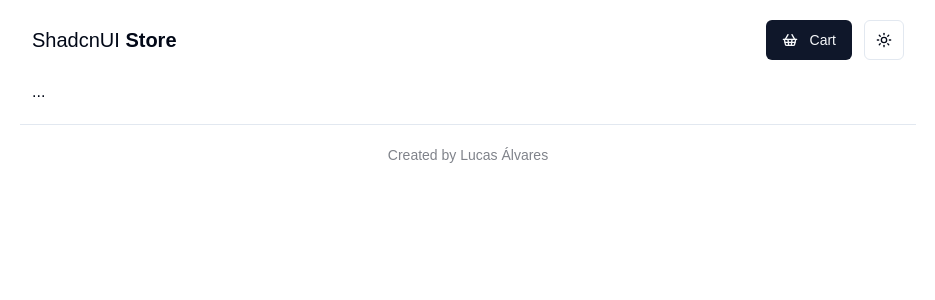
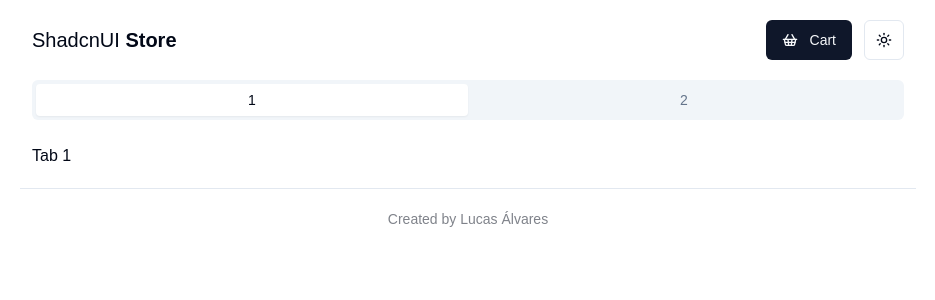
Before and after one commit to devkyo/store, a Next.js app: page / in a window 1280 px wide. Shown: the top 300 px of the page, without its empty margins (172-1107 px from the left). Built offline with nearby package versions, Linux system fonts and the light colour scheme.

Commit message:
feat: create skeleton and tab components

```diff
--- a/package.json
+++ b/package.json
@@ -13,6 +13,7 @@
     "@radix-ui/react-dropdown-menu": "^2.1.2",
     "@radix-ui/react-separator": "^1.1.0",
     "@radix-ui/react-slot": "^1.1.0",
+    "@radix-ui/react-tabs": "^1.1.1",
     "class-variance-authority": "^0.7.0",
     "clsx": "^2.1.1",
     "lucide-react": "^0.460.0",
--- a/src/app/page.tsx
+++ b/src/app/page.tsx
@@ -1,11 +1,18 @@
 import { Footer } from "@/components/footer";
 import { Header } from "@/components/header";
+import { TabsSkeleton } from "@/components/products/skeleton";
+import { ProductTabs } from "@/components/products/tab";
+import { Suspense } from "react";
 
 const Page = () => {
     return (
         <div className="w-full max-w-4xl mx-auto">
             <Header />
-            <div className="mx-3">...</div>
+            <div className="mx-3">
+                <Suspense fallback={<TabsSkeleton />}>
+                    <ProductTabs />
+                </Suspense>
+            </div>
             <Footer />
         </div>
     );
--- a/src/components/cart/sidebar.tsx
+++ b/src/components/cart/sidebar.tsx
@@ -12,7 +12,7 @@
 export const CartSidebar = () => {
     return (
         <Sheet>
-            <SheetTrigger>
+            <SheetTrigger asChild>
                 <Button>
                     <ShoppingBasketIcon className="mr-1" /> <p>Cart</p>
                 </Button>
--- /dev/null
+++ b/src/components/products/skeleton.tsx
@@ -0,0 +1,19 @@
+import { Skeleton } from "@/components/ui/skeleton";
+
+export const TabsSkeleton = () => {
+    return (
+        <div>
+            <Skeleton className="w-full h-10 rounded-xl" />
+            <div className="mt-6 grid gap-5 grid-cols-2 sm:grid-cols-3 md:grid-cols-4">
+                {Array.from({ length: 6 }, (item, index) => (
+                    <div key={index}>
+                        <Skeleton className="w-full h-32 rounded-xl" />
+                        <Skeleton className="mt-2 w-full h-7 rounded-xl" />
+                        <Skeleton className="mt-2 w-16 h-5 rounded-xl" />
+                        <Skeleton className="mt-2 w-full h-9 rounded-xl" />
+                    </div>
+                ))}
+            </div>
+        </div>
+    );
+};
--- /dev/null
+++ b/src/components/products/tab.tsx
@@ -0,0 +1,23 @@
+import { Tabs, TabsList, TabsTrigger } from "@/components/ui/tabs";
+import { TabsContent } from "@radix-ui/react-tabs";
+
+export const ProductTabs = () => {
+    return (
+        <Tabs defaultValue="tab1">
+            <TabsList className="flex">
+                <TabsTrigger value="tab1" className="flex-1">
+                    1
+                </TabsTrigger>
+                <TabsTrigger value="tab2" className="flex-1">
+                    2
+                </TabsTrigger>
+            </TabsList>
+            <TabsContent value="tab1" className="mt-6">
+                Tab 1
+            </TabsContent>
+            <TabsContent value="tab2" className="mt-6">
+                Tab 2
+            </TabsContent>
+        </Tabs>
+    );
+};
--- /dev/null
+++ b/src/components/ui/skeleton.tsx
@@ -0,0 +1,15 @@
+import { cn } from "@/lib/utils"
+
+function Skeleton({
+  className,
+  ...props
+}: React.HTMLAttributes<HTMLDivElement>) {
+  return (
+    <div
+      className={cn("animate-pulse rounded-md bg-muted", className)}
+      {...props}
+    />
+  )
+}
+
+export { Skeleton }
--- /dev/null
+++ b/src/components/ui/tabs.tsx
@@ -0,0 +1,55 @@
+"use client"
+
+import * as React from "react"
+import * as TabsPrimitive from "@radix-ui/react-tabs"
+
+import { cn } from "@/lib/utils"
+
+const Tabs = TabsPrimitive.Root
+
+const TabsList = React.forwardRef<
+  React.ElementRef<typeof TabsPrimitive.List>,
+  React.ComponentPropsWithoutRef<typeof TabsPrimitive.List>
+>(({ className, ...props }, ref) => (
+  <TabsPrimitive.List
+    ref={ref}
+    className={cn(
+      "inline-flex h-10 items-center justify-center rounded-md bg-muted p-1 text-muted-foreground",
+      className
+    )}
+    {...props}
+  />
+))
+TabsList.displayName = TabsPrimitive.List.displayName
+
+const TabsTrigger = React.forwardRef<
+  React.ElementRef<typeof TabsPrimitive.Trigger>,
+  React.ComponentPropsWithoutRef<typeof TabsPrimitive.Trigger>
+>(({ className, ...props }, ref) => (
+  <TabsPrimitive.Trigger
+    ref={ref}
+    className={cn(
+      "inline-flex items-center justify-center whitespace-nowrap rounded-sm px-3 py-1.5 text-sm font-medium ring-offset-background transition-all focus-visible:outline-none focus-visible:ring-2 focus-visible:ring-ring focus-visible:ring-offset-2 disabled:pointer-events-none disabled:opacity-50 data-[state=active]:bg-background data-[state=active]:text-foreground data-[state=active]:shadow-sm",
+      className
+    )}
+    {...props}
+  />
+))
+TabsTrigger.displayName = TabsPrimitive.Trigger.displayName
+
+const TabsContent = React.forwardRef<
+  React.ElementRef<typeof TabsPrimitive.Content>,
+  React.ComponentPropsWithoutRef<typeof TabsPrimitive.Content>
+>(({ className, ...props }, ref) => (
+  <TabsPrimitive.Content
+    ref={ref}
+    className={cn(
+      "mt-2 ring-offset-background focus-visible:outline-none focus-visible:ring-2 focus-visible:ring-ring focus-visible:ring-offset-2",
+      className
+    )}
+    {...props}
+  />
+))
+TabsContent.displayName = TabsPrimitive.Content.displayName
+
+export { Tabs, TabsList, TabsTrigger, TabsContent }
```
Also changed, not shown: 1 other file (tests, documents, lock files or other folders).
